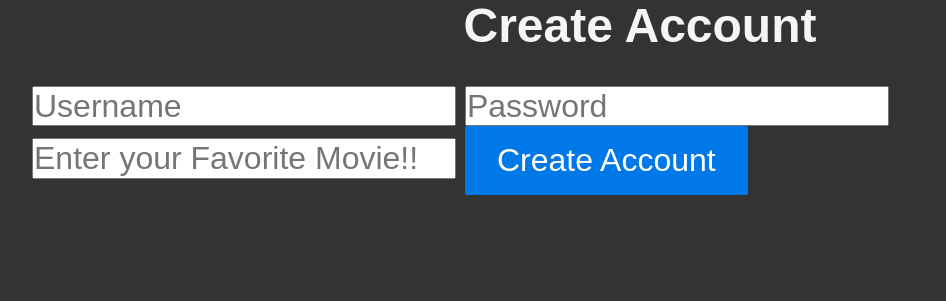
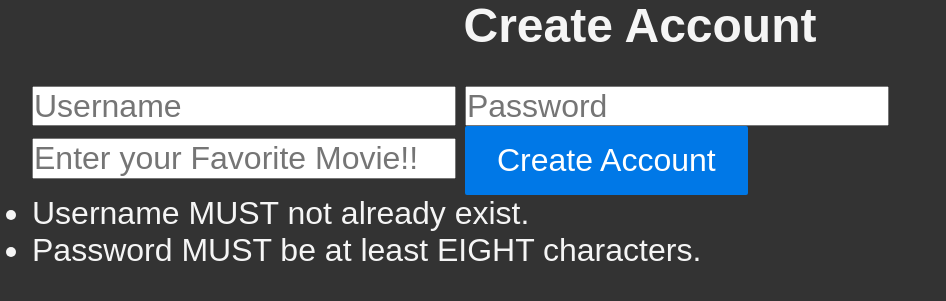
Before and after one commit to cs411-alawini/fa23-cs411-team091-BestCodingGuys, a Flask app: template templates/createaccount.html in a window 1280 px wide. Shown: the part 225-526 px from the top of the page, without its empty margins (0-946 px from the left). Run offline with Flask 3, Linux system fonts and the light colour scheme; the template is opened without the code that fills it, so the values that code supplies are empty; some libraries are stand-ins or nearby versions.

Commit message:
ASSEM'S CHANGES: made upgrades to account system

```diff
--- a/server.py
+++ b/server.py
@@ -5,6 +5,9 @@ from init_database import getconn
 from getmovies import get_current_movie
 from accounts import get_current_account, create_new_account
 from waitress import serve
+
+import sqlalchemy
+from init_database import pool
 
 app = Flask(__name__)
 
@@ -20,6 +23,8 @@ db.init_app(app)
 @app.route('/')
 @app.route('/index')
 def index():
+
+
     return render_template('index.html')
 
 @app.route('/movie', methods=['GET', 'POST'])
@@ -59,12 +64,24 @@ def createaccount():
     password = request.form.get('password')
     fav_movie = request.form.get('fav_movie')
 
-    create_new_account(username, password, fav_movie)
-    account = get_current_account(username, password)
-    print("new account created")
-    print(account)
-
-    return render_template("account.html", account = account[0])
+    #ASEEM
+    #Users output from create_new_account to determine change in createaccount.html or if we move to account.mthl
+    tmp = create_new_account(username, password, fav_movie)
+    if tmp == 0:
+        account = get_current_account(username, password)
+        print("new account created")
+        print(account)
+        return render_template("account.html", account = account[0])
+    elif tmp == 1:
+        #If there is an integrity error/an attempt to input a repeated username
+        return render_template("createaccount.html", message = "Username already exists.")
+    elif tmp == 2:
+        #If the password being entered has the wrong criteria (atm, must be 8 or more characters)
+        return render_template("createaccount.html", message = "Password does not meet strength requirements.")
+    else:
+        #Placeholder for other possible errors occuring
+        return render_template("createaccount.html", message = "Account creation was invalid for unknown reasons.")
+    #ASEEM
 
 if __name__ == "__main__":
     serve(app, host = "0.0.0.0", port = 8000)
--- a/templates/createaccount.html
+++ b/templates/createaccount.html
@@ -18,7 +18,15 @@
         <input type="password" name="password" id="password" placeholder="Password" />
         <input type="text" name="fav_movie" id="fav_movie" placeholder="Enter your Favorite Movie!!" />
         <button type="submit" class="pure-button pure-button-primary">Create Account</button>
+<!-- ASEEM -->
+        <ul>
+            <li>Username MUST not already exist.</li>
+            <li>Password MUST be at least EIGHT characters.</li>
+        </ul>
     </form>
-
+    {% if message %}
+        <p style="color: red;">{{ message }}</p>
+    {% endif %}
+<!-- ASEEM -->
 </body>
 </html>
```
Also changed, not shown: accounts.py (+20 -5 lines).
